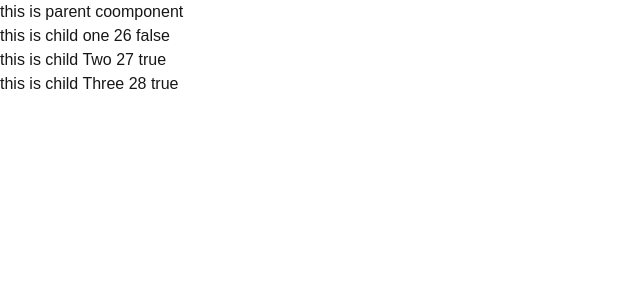
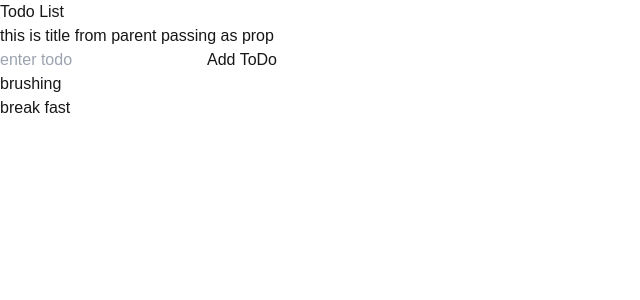
Before and after one commit to mohanagowthami/hypersonic-classes, a Next.js app: page / in a window 1280 px wide. Shown: the top 300 px of the page, without its empty margins (0-640 px from the left). Built offline with nearby package versions, Linux system fonts and the light colour scheme.

Commit message:
splitting the components into single source of response

```diff
--- /dev/null
+++ b/src/app/components/1-2-2025-todo-industry-standards/AddTodo.jsx
@@ -0,0 +1,27 @@
+"use client"
+
+const { useState } = require("react")
+
+export const AddTodo = (props) => {
+
+    const { title, buttonClickFromParent } = props
+
+    const [todoText, setTodoText] = useState("")
+
+    const handleChange = (event) => {
+        setTodoText(event.target.value)
+
+    }
+
+    const handleButtonClickFromChild = () => {
+
+        buttonClickFromParent(todoText)
+
+    }
+    return <>
+        <p> {title}</p>
+        <input type="text" placeholder="enter todo" value={todoText} onChange={handleChange} />
+        <button onClick={handleButtonClickFromChild}> Add ToDo</button>
+    </>
+
+}
--- /dev/null
+++ b/src/app/components/1-2-2025-todo-industry-standards/TodoList.jsx
@@ -0,0 +1,34 @@
+"use client"
+import { AddTodo } from "../1-2-2025-todo-industry-standards/AddTodo"
+
+const TodoList = () => {
+    const todos = [{
+        name: "brushing",
+        isCompleted: true,
+    },
+    {
+        name: "break fast",
+        isCompleted: false
+    }]
+
+
+    const buttonClickFromParent = (value, value2) => {
+
+        console.log("button clicked in child and passing from child to parent", value, value2)
+
+    }
+
+    return <>
+        <p>Todo  List</p>
+        {/* this is one way to pass value in call back when you want to some extra details , this way will be more usable */}
+        <AddTodo title="this is title from parent passing as prop" buttonClickFromParent={(value) => buttonClickFromParent(value, "custom input")} />
+
+        {/* <AddTodo  title="this is title from parent passing as prop"  buttonClickFromParent={buttonClickFromParent}/> */}
+        {todos.map((ele, index) => {
+            return <p>{ele.name}</p>
+        })
+        }
+    </>
+}
+
+export default TodoList
--- a/src/app/page.tsx
+++ b/src/app/page.tsx
@@ -8,6 +8,7 @@ import Content from "./components/Content"
 import { UsingHooksComponent } from "./components/26-1-2025-hooks/UsingHooksComponent"
 import {BasicButtonClick} from "./components/26-1-2025-hooks/BasicButtonClick"
 import BasicPropExampleParent from "./components/31-1-2025-props/BasicPropExample"
+import TodoList from "./components/1-2-2025-todo-industry-standards/TodoList"
 
 // default export ( default keyword)
 const Home=()=>{
@@ -17,7 +18,8 @@ const Home=()=>{
       <Content/>
       <UsingHooksComponent/> */}
       {/* <BasicButtonClick /> */}
-      <BasicPropExampleParent/>
+      {/* <BasicPropExampleParent/> */}
+      <TodoList/>
 
   </div>
 }
--- a/tsconfig.json
+++ b/tsconfig.json
@@ -22,6 +22,6 @@
       "@/*": ["./src/*"]
     }
   },
-  "include": ["next-env.d.ts", "**/*.ts", "**/*.tsx", ".next/types/**/*.ts", "src/app/components/NewHeader.jsx", "src/app/components/26-1-2025-hooks/UsingHooksComponent.jsx", "src/app/components/26-1-2025-hooks/UsingHooksComponent.jsx", "src/app/dashboard/page.jsx"],
+  "include": ["next-env.d.ts", "**/*.ts", "**/*.tsx", ".next/types/**/*.ts", "src/app/components/NewHeader.jsx", "src/app/components/26-1-2025-hooks/UsingHooksComponent.jsx", "src/app/components/26-1-2025-hooks/UsingHooksComponent.jsx", "src/app/dashboard/page.jsx", "src/app/components/1-2-2025-todo-industry-standards/TodoList.jsx", "src/app/components/1-2-2025-todo-industry-standards/TodoList.jsx", "src/app/components/1-2-2025-todo-industry-standards/TodoItem.jsx", "src/app/components/1-2-2025-todo-industry-standards/AddTodo.jsx"],
   "exclude": ["node_modules"]
 }
```
Also changed, not shown: src/app/components/1-2-2025-todo-industry-standards/TodoItem.jsx (added).
